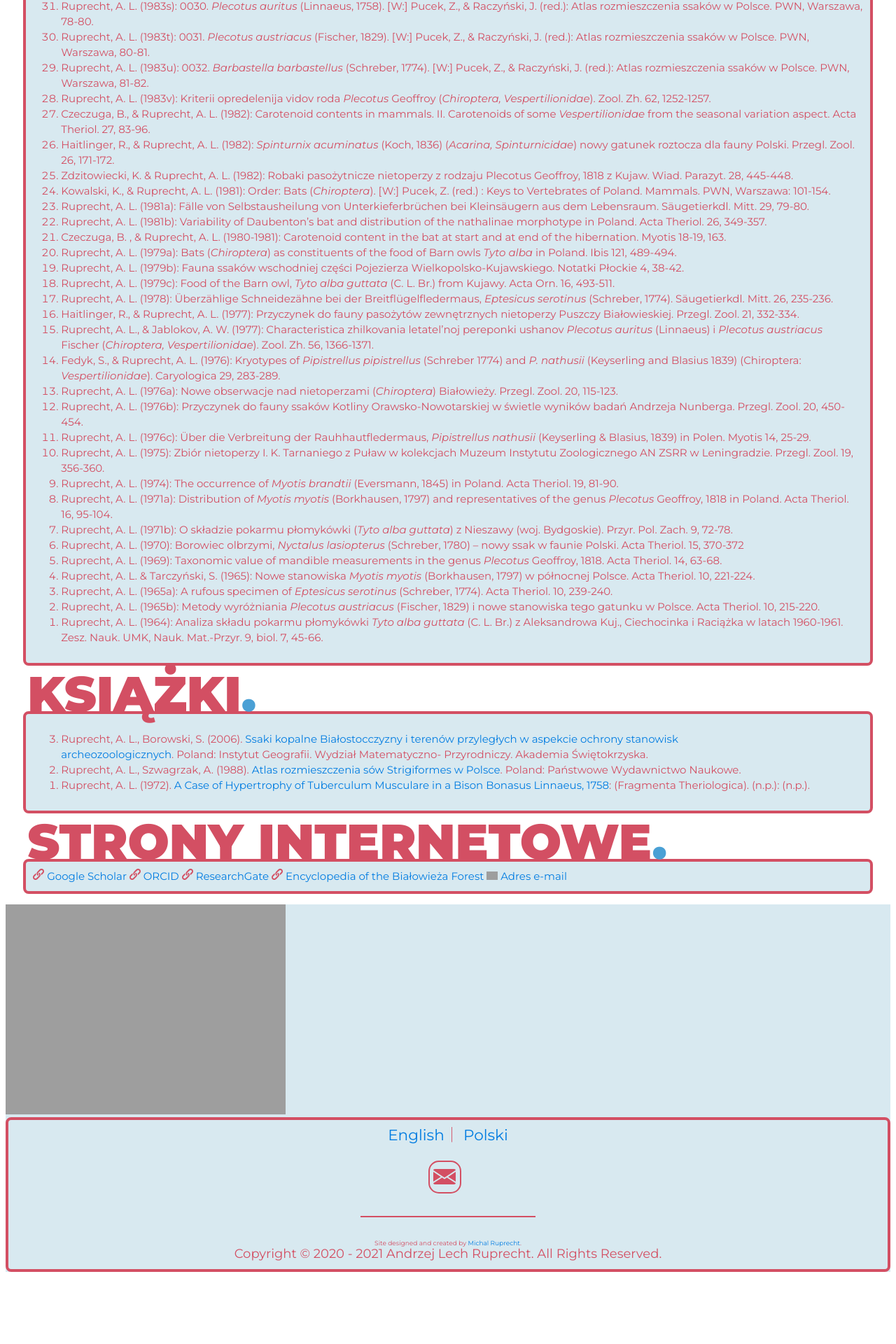
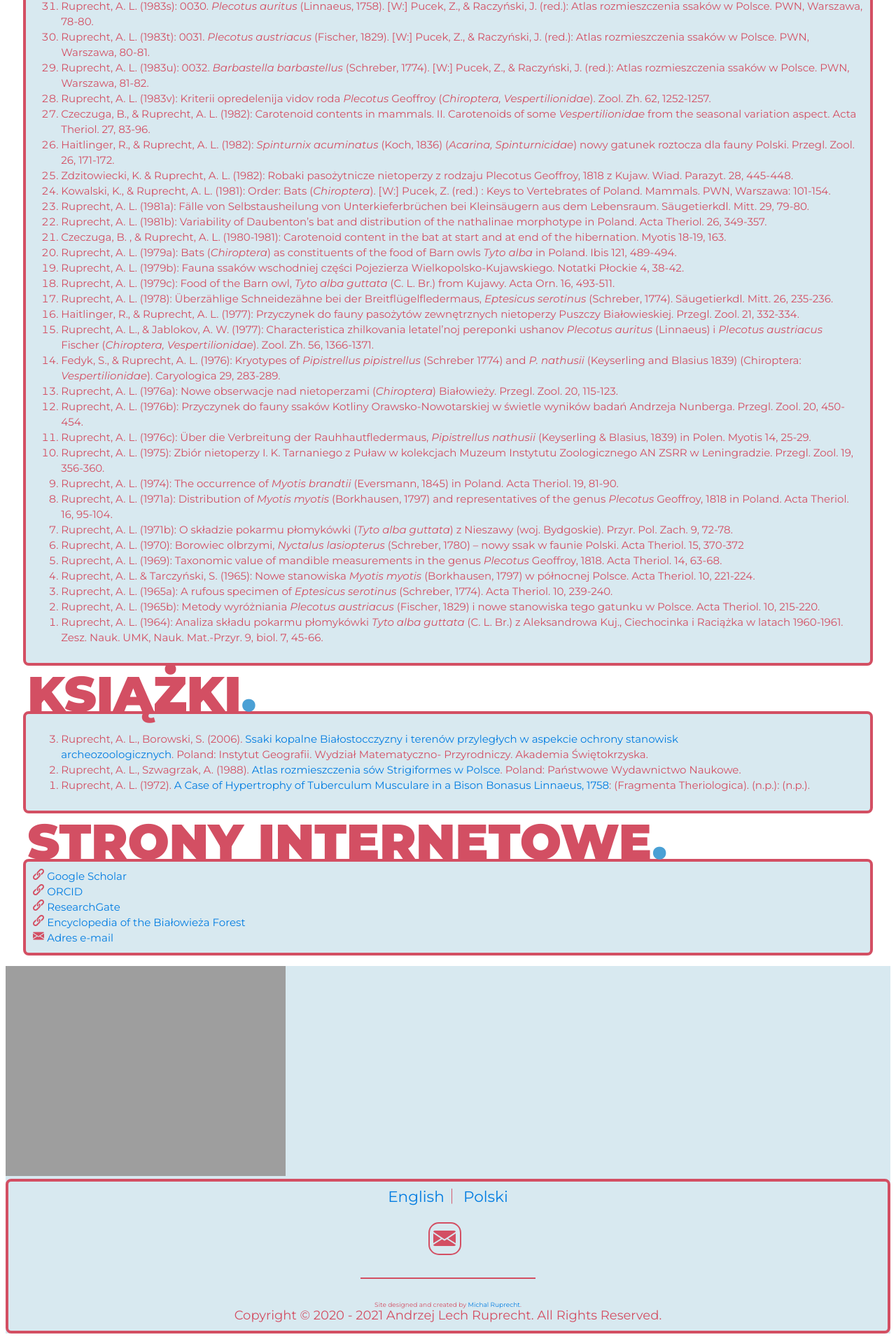
Before and after one commit to andrzejruprecht/andrzejruprecht, a Jekyll site: the page built from pages/pl.html, in a window 1280 px wide. Shown: the part 3772-5692 px from the top of the page at 70% size. Built offline with Jekyll 4.4.1, drawn with Linux system fonts in a browser that asks for light colours; before the commit the page ends 5604 px from its top, so only the background shows below that.

Commit message:
Update pl.html

```diff
--- a/pages/pl.html
+++ b/pages/pl.html
@@ -159,10 +159,10 @@
           <div class="container">
             <h3>
               <img src="https://AndrzejRuprecht.github.io/assets/icons/link.svg" alt="Andrzej L Ruprecht link" style="width:16px;"><a href="https://scholar.google.com/citations?user=XcLSwFMAAAAJ&hl=en&oi=ao" target="_blank"> Google Scholar</a>
-              <img src="https://AndrzejRuprecht.github.io/assets/icons/link.svg" alt="Andrzej L Ruprecht link" style="width:16px;"><a href="https://orcid.org/0000-0003-1378-7554" target="_blank"> ORCID</a>
-              <img src="https://AndrzejRuprecht.github.io/assets/icons/link.svg" alt="Andrzej L Ruprecht link" style="width:16px;"><a href="https://www.researchgate.net/profile/Andrzej-Ruprecht" target="_blank"> ResearchGate</a>
-              <img src="https://AndrzejRuprecht.github.io/assets/icons/link.svg" alt="Andrzej L Ruprecht link" style="width:16px;"><a href="http://www.encyklopedia.puszcza-bialowieska.eu/index.php?dzial=haslo&id=777" target="_blank"> Encyclopedia of the Białowieża Forest</a>
-              <img src="https://AndrzejRuprecht.github.io/assets/icons/email.svg" alt="Andrzej L Ruprecht email" style="width:16px;"><a href="mailto:DrAndrzejRuprecht@gmail.com" target="_blank"> Adres e-mail</a>
+              <br><img src="https://AndrzejRuprecht.github.io/assets/icons/link.svg" alt="Andrzej L Ruprecht link" style="width:16px;"><a href="https://orcid.org/0000-0003-1378-7554" target="_blank"> ORCID</a>
+              <br><img src="https://AndrzejRuprecht.github.io/assets/icons/link.svg" alt="Andrzej L Ruprecht link" style="width:16px;"><a href="https://www.researchgate.net/profile/Andrzej-Ruprecht" target="_blank"> ResearchGate</a>
+              <br><img src="https://AndrzejRuprecht.github.io/assets/icons/link.svg" alt="Andrzej L Ruprecht link" style="width:16px;"><a href="http://www.encyklopedia.puszcza-bialowieska.eu/index.php?dzial=haslo&id=777" target="_blank"> Encyclopedia of the Białowieża Forest</a>
+              <br><img src="https://AndrzejRuprecht.github.io/assets/icons/mail.svg" alt="Andrzej L Ruprecht email" style="width:16px;"><a href="mailto:DrAndrzejRuprecht@gmail.com" target="_blank"> Adres e-mail</a>
             </h3>
           </div>
         </div>
```
